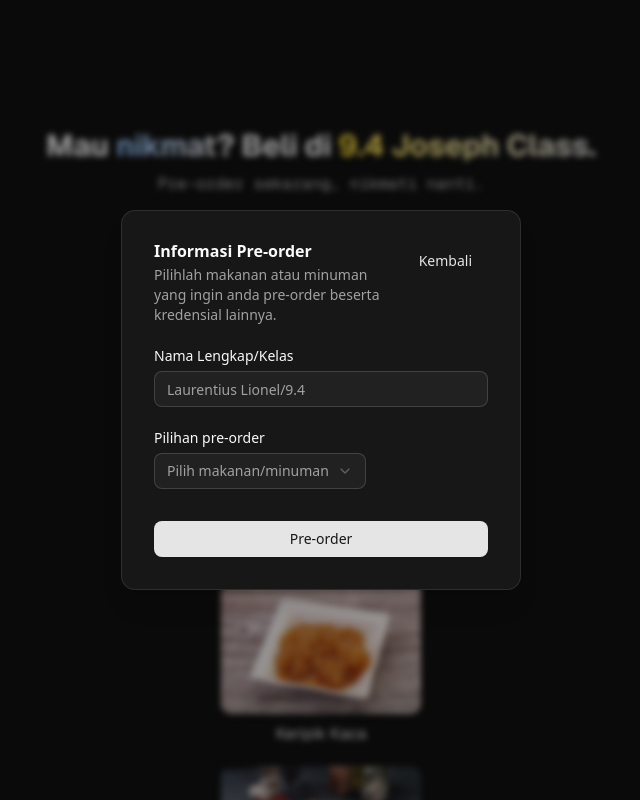
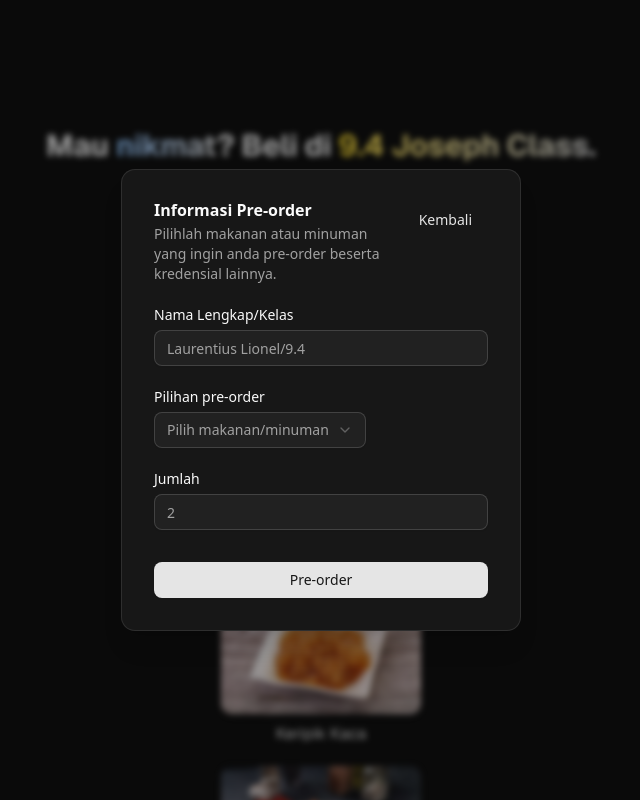
Before and after one commit to javascripter355/Bazar-Website, a Next.js app: page / in a window 1280 px wide. Both pictures are taken after a click on the button "Pre-order". Shown: the top 800 px of the page, without its empty margins (319-959 px from the left). Built offline with nearby package versions, Linux system fonts and the light colour scheme.

Commit message:
feat: add specify amount input feature

```diff
--- a/app/page.js
+++ b/app/page.js
@@ -22,6 +22,7 @@ import { AlertCircleIcon } from "lucide-react";
 export default function Home () {
     const [popUp, setPopUp] = useState(false);
     const [name, setName] = useState("");
+    const [amount, setAmount] = useState("");
     const [order, setOrder] = useState("");
     const [error, setError] = useState(null);
     const [success, setSuccess] = useState(null);
@@ -72,9 +73,15 @@ export default function Home () {
 
         try {
             setPopUp(false);
+
+            if (amount < 1 || isNaN(amount)) {
+                setError("Jumlah tidak valid!")
+            }
+
             const res = await axios.post(`/api/preorder`, {
                 name,
-                order
+                order,
+                amount
             });
 
             if (res.status === 201) {
@@ -172,7 +179,7 @@ export default function Home () {
                                 </CardAction>
                             </CardHeader>
                             <CardContent>
-                                <form>
+                                <form onSubmit={handleSubmit}>
                                     <div className="flex flex-col gap-6">
                                         <div className="flex flex-col gap-2">
                                             <Label htmlFor="text">Nama Lengkap/Kelas</Label>
@@ -204,6 +211,14 @@ export default function Home () {
                                                     </SelectGroup>
                                                 </SelectContent>
                                             </Select>
+                                        </div>
+                                        <div className="flex flex-col gap-2">
+                                            <Label htmlFor="text">Jumlah</Label>
+                                            <Input type="text"
+                                                placeholder="2"
+                                                required
+                                                onChange={(e) => setAmount(e.target.value)}
+                                            />
                                         </div>
                                         <div className="flex-col flex gap-2">
                                             <h3 className="font-bold">{price}</h3>
@@ -237,7 +252,7 @@ export default function Home () {
                             <AlertTitle>{error}</AlertTitle>
                             <AlertDescription>{error === 'Kredensial tidak lengkap.' ?
                             'Isilah ulang formulir pre-order dengan semua informasi lengkap dan akurat.'
-                            : 'Terjadi masalah saat memproses pre-order milikmu. Cobalah lagi.'}</AlertDescription>
+                            : error === 'Error.' ? 'Terjadi masalah saat memproses pre-order milikmu. Cobalah lagi.' : 'Isilah ulang dengan jumlah yang valid.'}</AlertDescription>
                         </Alert>
                     </motion.div>
                 ) : null }
```
